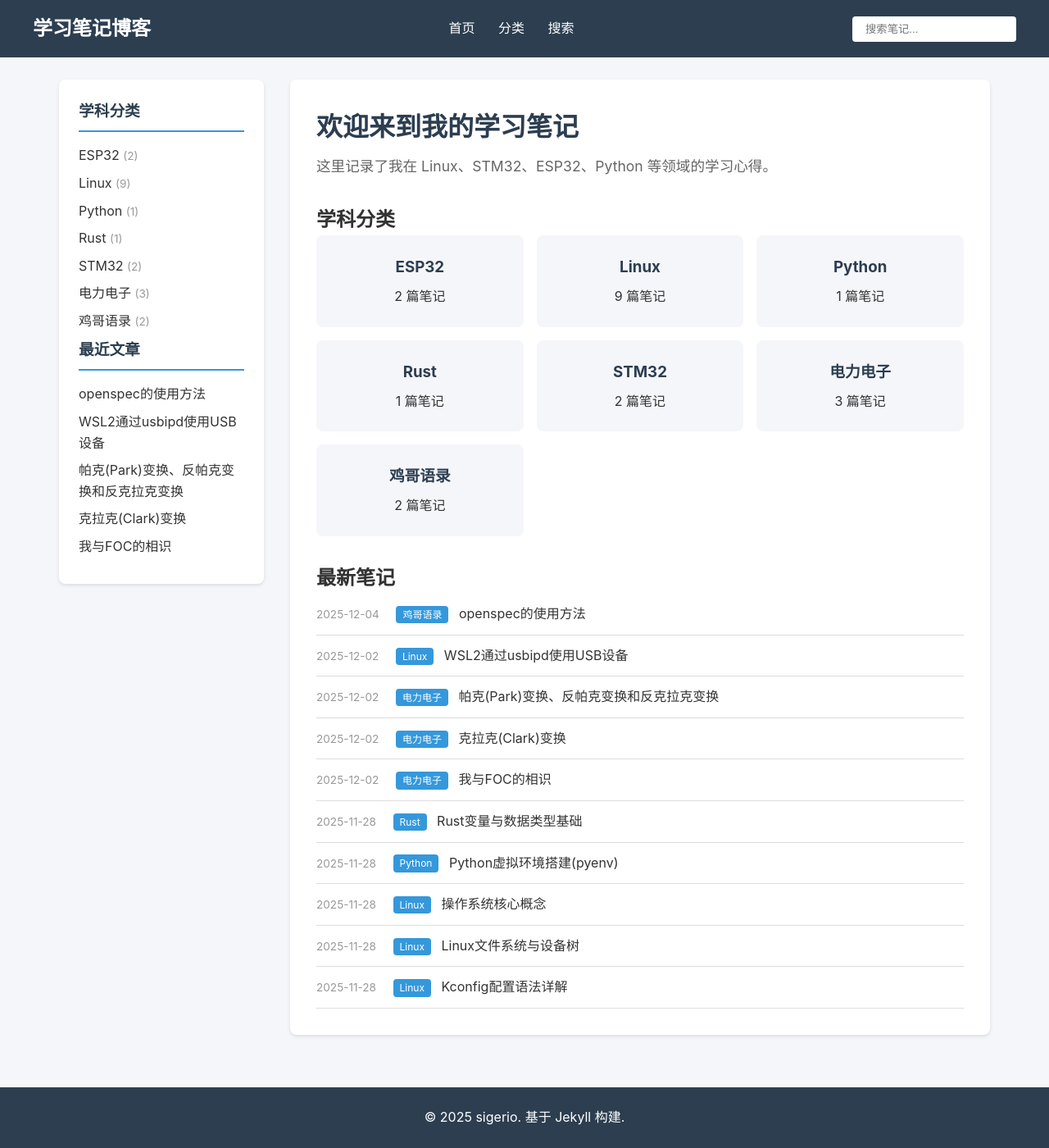
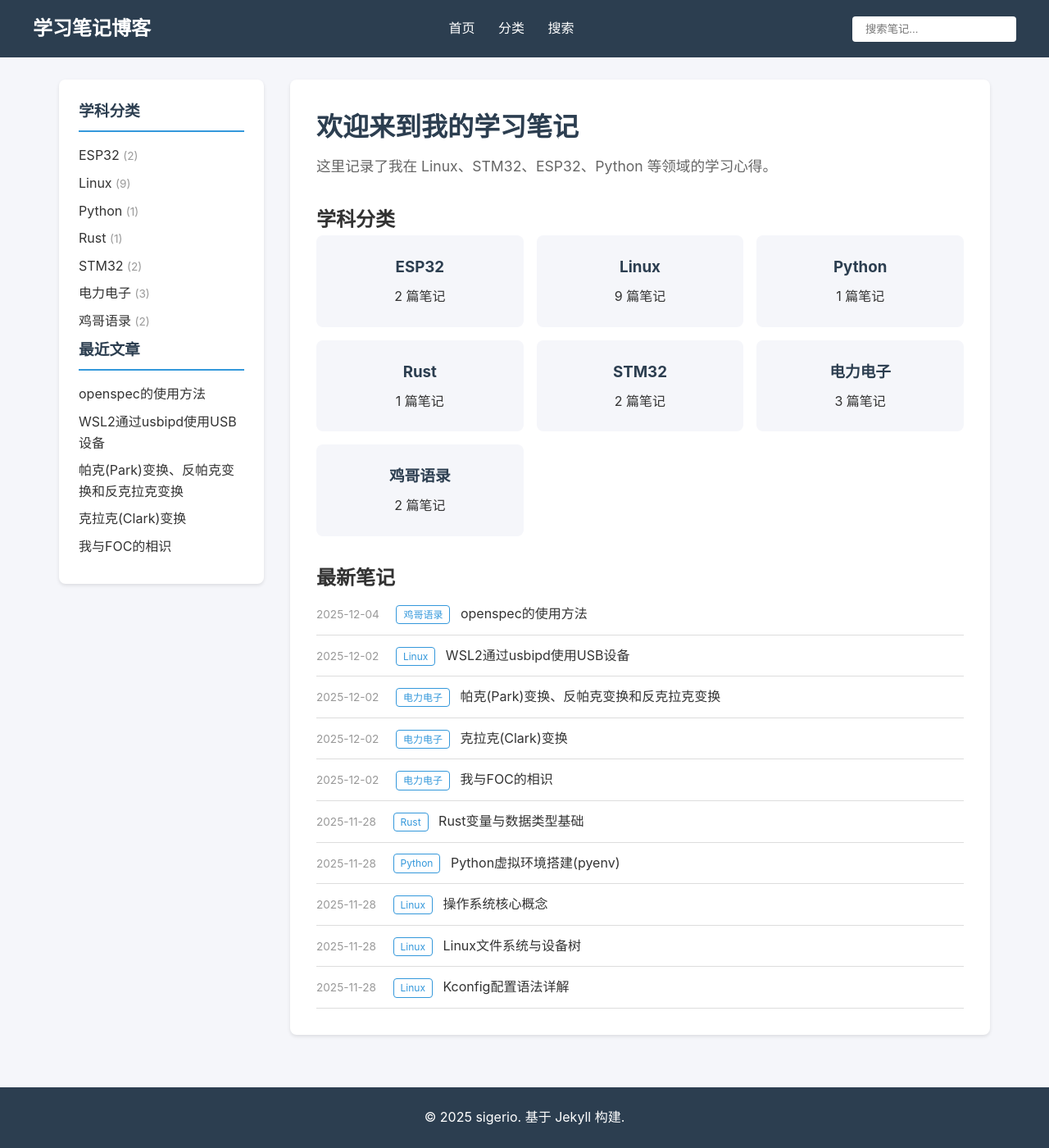
Before and after one commit to sigerio/sigerio.github.io, a Jekyll site: the page built from index.html, in a window 1280 px wide and 1400 px high, scrolled down 5 px. Shown: the whole window at 82% size. Built offline with Jekyll 4.4.1, drawn with Linux system fonts in a browser that asks for light colours; the list of posts is cut into pages by our own code.

Commit message:
style: 修改文章分类样式，改用边框替代蓝色背景
Co-authored-by: factory-droid[bot] <138933559+factory-droid[bot]@users.noreply.github.com>

```diff
--- a/assets/css/main.css
+++ b/assets/css/main.css
@@ -193,12 +193,24 @@ body {
 }
 
 .post-category {
-  background: var(--accent-color);
-  color: white;
+  background: transparent;
+  color: var(--accent-color);
   padding: 0.2rem 0.5rem;
+  border: 1px solid var(--accent-color);
   border-radius: 4px;
   font-size: 0.75rem;
   margin-right: 0.5rem;
+  text-decoration: none;
+}
+
+.post-category:visited {
+  color: var(--primary-color);
+  border-color: var(--primary-color);
+}
+
+.post-category:hover {
+  background: var(--accent-color);
+  color: white;
 }
 
 .post-link {
```
